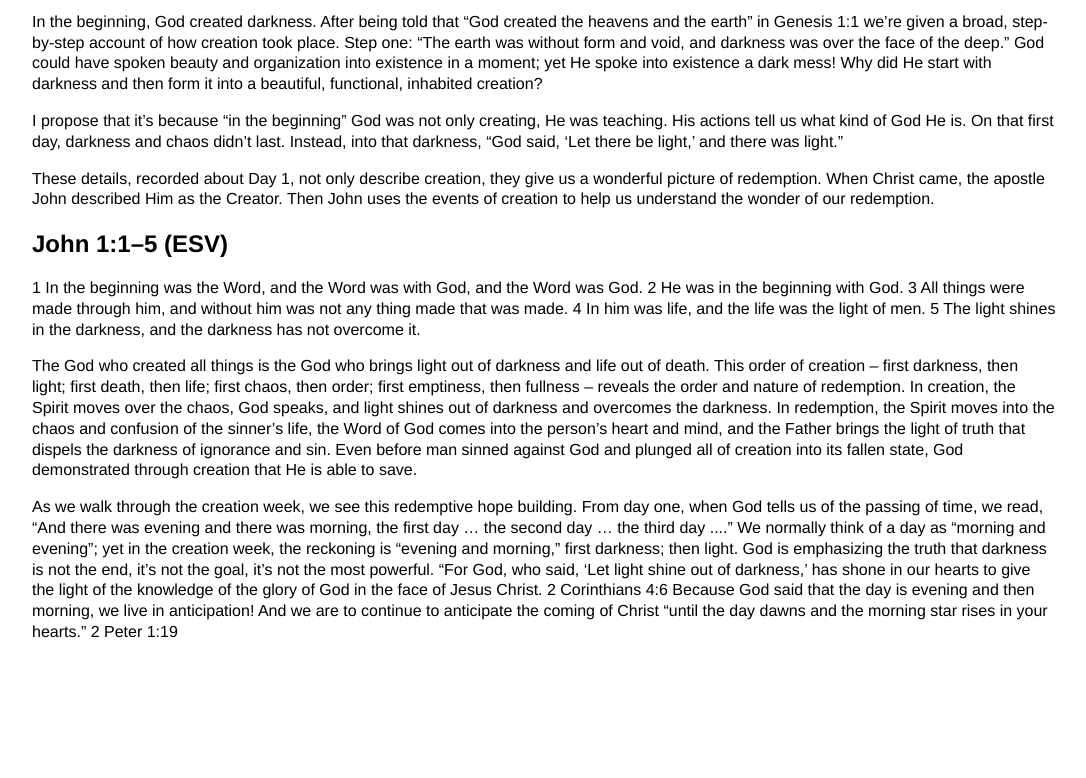
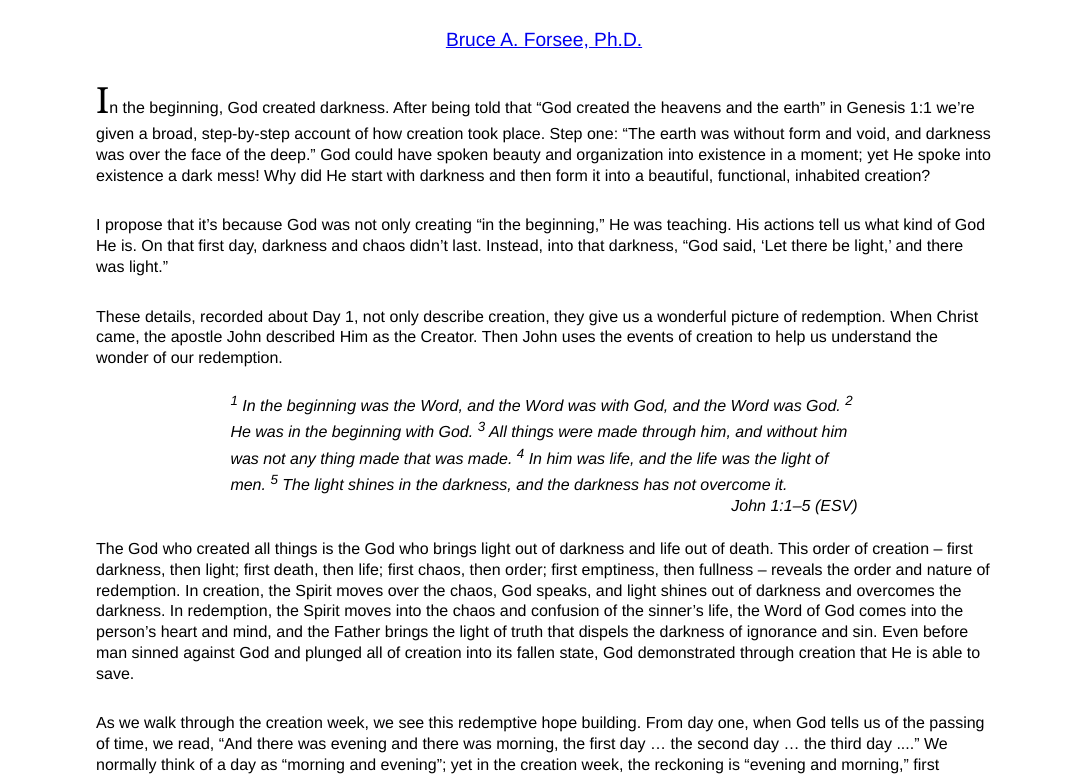
Before and after one commit to phpeter/phpeter.github.io, a plain HTML site: page bruce/darkness.html in a window 1280 px wide. Shown: the part 105-883 px from the top of the page, without its empty margins (96-1182 px from the left). Before the commit the page ends 800 px from the top, so only its background shows below. Drawn offline with Linux system fonts and the light colour scheme.

Commit message:
Updated darkness

```diff
--- a/bruce/darkness.html
+++ b/bruce/darkness.html
@@ -5,19 +5,19 @@
 <title>And God Created Darkness</title>
 
 <style type="text/css">
-
+/*
 @keyframes darkness {
   0% { background: #fff }
   10% { background: #fff }
   70% { background: #bbb }
   95% { background: #000 }
   100% { background: #fff }
-}
+} */
 
 body {
   font-family: Helvetica;
-  animation: darkness 5s;
-  margin: 0 10%;
+  /* animation: darkness 5s; */
+  margin: 1em;
 }
 
 h1 {
@@ -25,8 +25,44 @@ h1 {
   font-size: 4em;
 }
 
+@media screen
+  and (min-width: 600px) {
+    body {
+      margin: 1em 15% 0;
+    }
+  }
+
 p {
   line-height: 1.3em;
+  padding: 0.4em 0;
+}
+
+.verse {
+  padding: 0 15%;
+  font-style: italic;
+}
+
+.verse span {
+  display: block;
+  text-align: right;
+}
+
+.bigLetter {
+  font: normal normal normal 225% Georgia, serif;
+}
+
+.dark {
+  background: #000;
+  color: #fff;
+
+}
+
+.credit {
+  display: block;
+  text-align: center;
+  font-size: 1.2em;
+  margin: 0;
+  padding: 0;
 }
 
 </style>
@@ -35,12 +71,17 @@ p {
 
 <body>
 <h1>And God Created <span class="dark">Darkness</span></h1>
-<p>In the beginning, God created darkness.  After being told that “God created the heavens and the earth” in Genesis 1:1 we’re given a broad, step-by-step account of how creation took place.  Step one: “The earth was without form and void, and darkness was over the face of the deep.”  God could have spoken beauty and organization into existence in a moment; yet He spoke into existence a dark mess!  Why did He start with darkness and then form it into a beautiful, functional, inhabited creation?</p>
-<p>I propose that it’s because “in the beginning” God was not only creating, He was teaching.  His actions tell us what kind of God He is.  On that first day, darkness and chaos didn’t last.  Instead, into that darkness, “God said, ‘Let there be light,’ and there was light.”</p>
+<p class="credit"><a href="http://forsee.us/bruce">Bruce A. Forsee, Ph.D.</a></p>
+
+<p><span class="bigletter">I</span>n the beginning, God created darkness.  After being told that “God created the heavens and the earth” in Genesis 1:1 we’re given a broad, step-by-step account of how creation took place.  Step one: “The earth was without form and void, and darkness was over the face of the deep.”  God could have spoken beauty and organization into existence in a moment; yet He spoke into existence a dark mess!  Why did He start with darkness and then form it into a beautiful, functional, inhabited creation?</p>
+<p>I propose that it’s because God was not only creating “in the beginning,” He was teaching.  His actions tell us what kind of God He is.  On that first day, darkness and chaos didn’t last.  Instead, into that darkness, “God said, ‘Let there be light,’ and there was light.”</p>
 <p>These details, recorded about Day 1, not only describe creation, they give us a wonderful picture of redemption.  When Christ came, the apostle John described Him as the Creator. Then John uses the events of creation to help us understand the wonder of our redemption.</p>
 
-<h2>John 1:1–5 (ESV)</h2>
-<p>1 In the beginning was the Word, and the Word was with God, and the Word was God. 2 He was in the beginning with God. 3 All things were made through him, and without him was not any thing made that was made. 4 In him was life, and the life was the light of men. 5 The light shines in the darkness, and the darkness has not overcome it.</p>
+<p class="verse"><sup>1</sup> In the beginning was the Word, and the Word was with God, and the Word was God. <sup>2</sup> He was in the beginning with God. <sup>3</sup> All things were made through him, and without him was not any thing made that was made. <sup>4</sup> In him was life, and the life was the light of men. <sup>5</sup> The light shines in the darkness, and the darkness has not overcome it.
+<span>John 1:1–5 (ESV)</span>
+</p>
+
+
 <p>The God who created all things is the God who brings light out of darkness and life out of death.  This order of creation – first darkness, then light; first death, then life; first chaos, then order; first emptiness, then fullness – reveals the order and nature of redemption.    In creation, the Spirit moves over the chaos, God speaks, and light shines out of darkness and overcomes the darkness.  In redemption, the Spirit moves into the chaos and confusion of the sinner’s life, the Word of God comes into the person’s heart and mind, and the Father brings the light of truth that dispels the darkness of ignorance and sin.  Even before man sinned against God and plunged all of creation into its fallen state, God demonstrated through creation that He is able to save.</p>
 <p>As we walk through the creation week, we see this redemptive hope building.  From day one, when God tells us of the passing of time, we read, “And there was evening and there was morning, the first day … the second day … the third day ....”  We normally think of a day as “morning and evening”; yet in the creation week, the reckoning is “evening and morning,”  first darkness; then light.  God is emphasizing the truth that darkness is not the end, it’s not the goal, it’s not the most powerful.  “For God, who said, ‘Let light shine out of darkness,’ has shone in our hearts to give the light of the knowledge of the glory of God in the face of Jesus Christ.   2 Corinthians 4:6  Because God said that the day is evening and then morning, we live in anticipation!  And we are to continue to anticipate the coming of Christ “until the day dawns and the morning star rises in your hearts.”  2 Peter 1:19</p>
 </body>
```
Also changed, not shown: bruce/index.html (+9 -8 lines).
